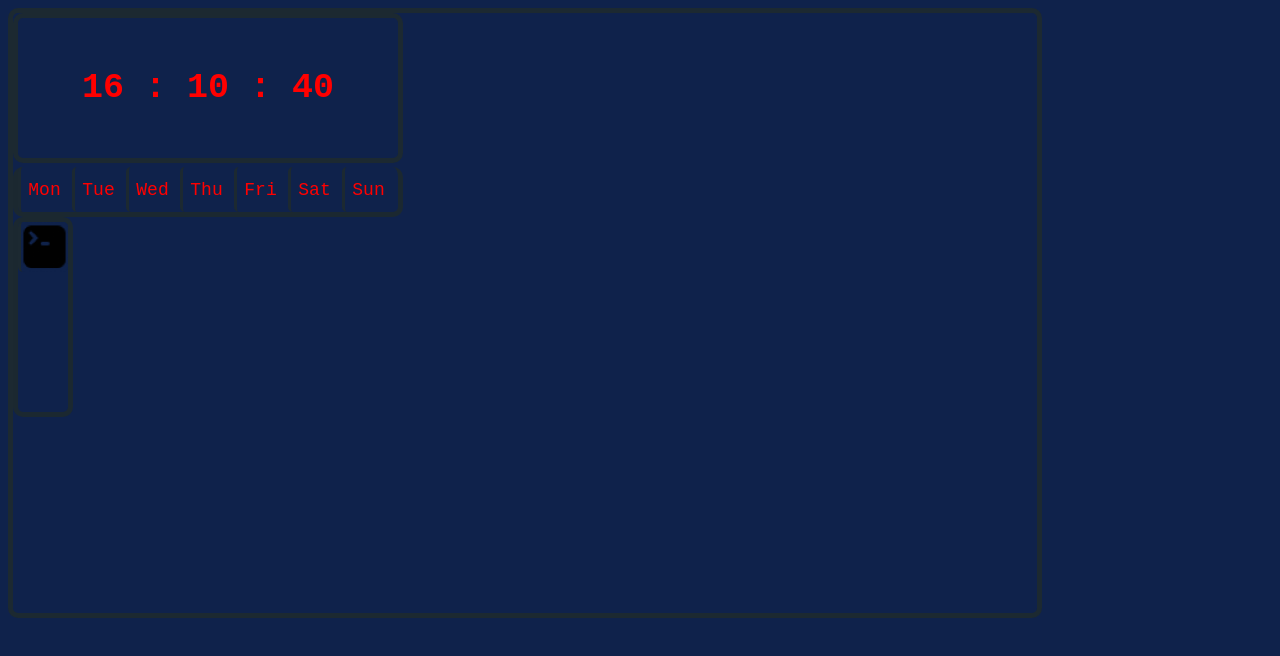
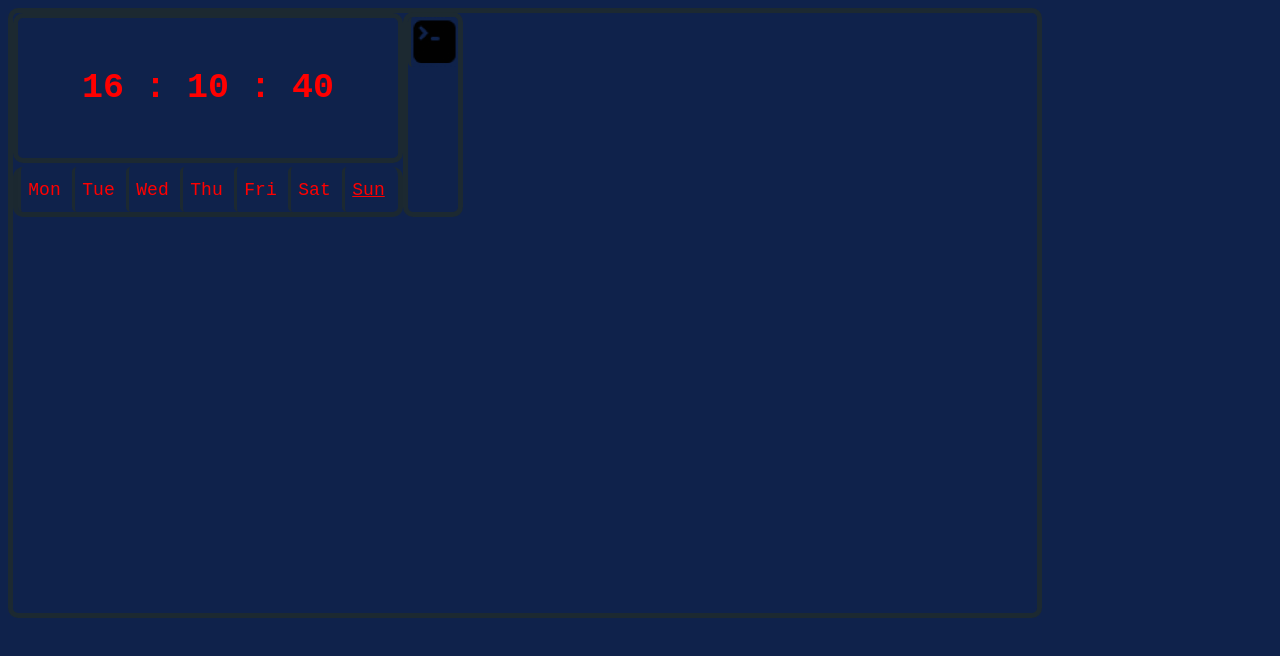
Before and after one commit to rshyam2/Jarvis-Kiosk, a website: page index.html in a window 1280 px wide. Drawn offline with Linux system fonts and the light colour scheme.

Commit message:
Fixed Date underlining issue

```diff
--- a/src/index.js
+++ b/src/index.js
@@ -34,8 +34,8 @@ function getDay() {
         case 6:
             document.getElementById('06').innerHTML = "<span>Sat</span>";
             break;
-        case 7:
-            document.getElementById('06').innerHTML = "<span>Sat</span>";
+        case 0:
+            document.getElementById('07').innerHTML = "<span>Sun</span>";
             break;
     }
 };
--- a/styles.css
+++ b/styles.css
@@ -64,12 +64,13 @@ button.day span {
     text-decoration: underline;
 }
 #taskbar {
-    position: fixed;
+    position: relative;
     width: 50px;
-    height: 190px;
+    height: 195px;
     border-radius: 10px;
     border: 5px solid rgba(29, 41, 48, 0.952);
-    margin-bottom: 50%;
+    left: 390px;
+    top: -205px;
 }
 button.terminal {
     position: relative;
```
Also changed, not shown: 1 other file.
